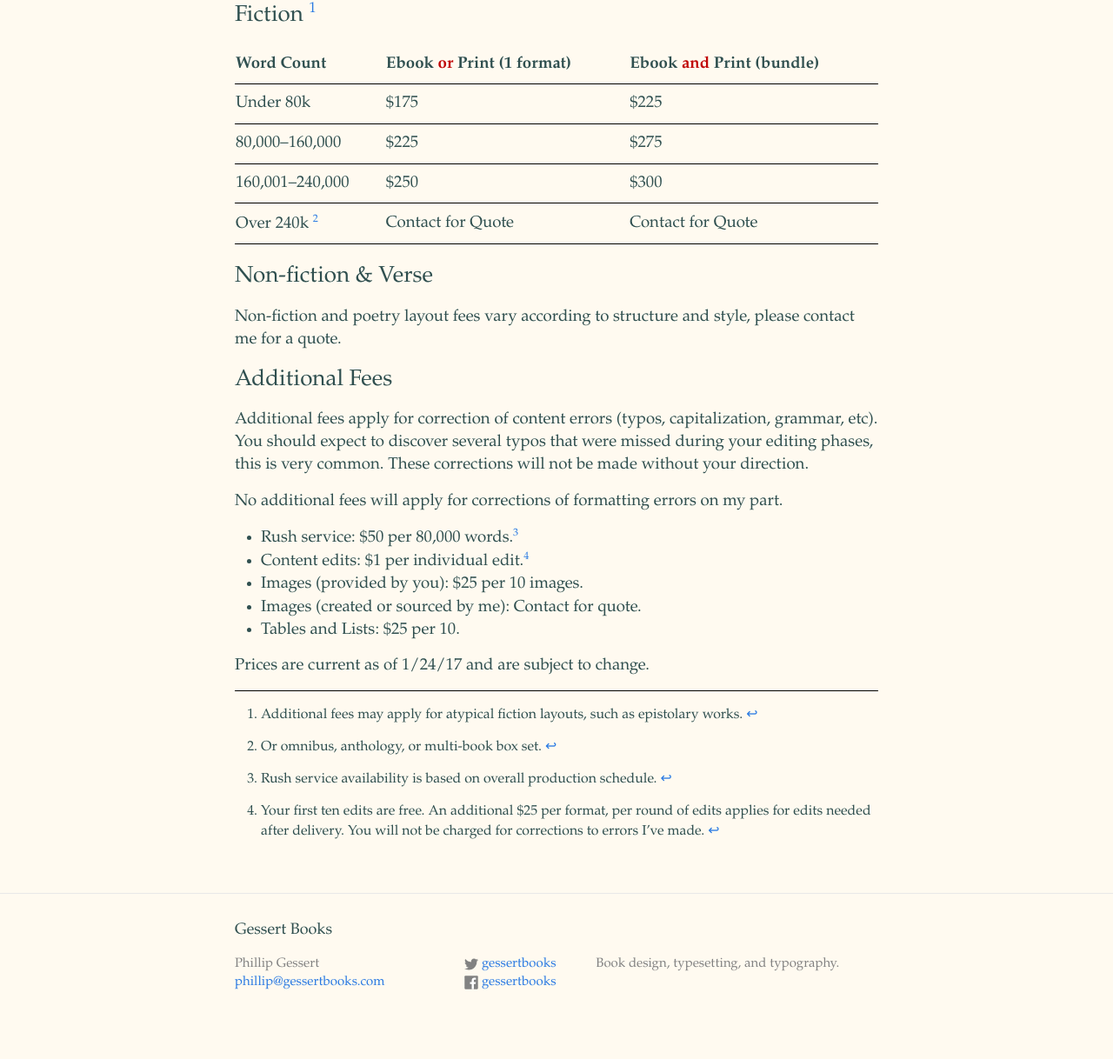
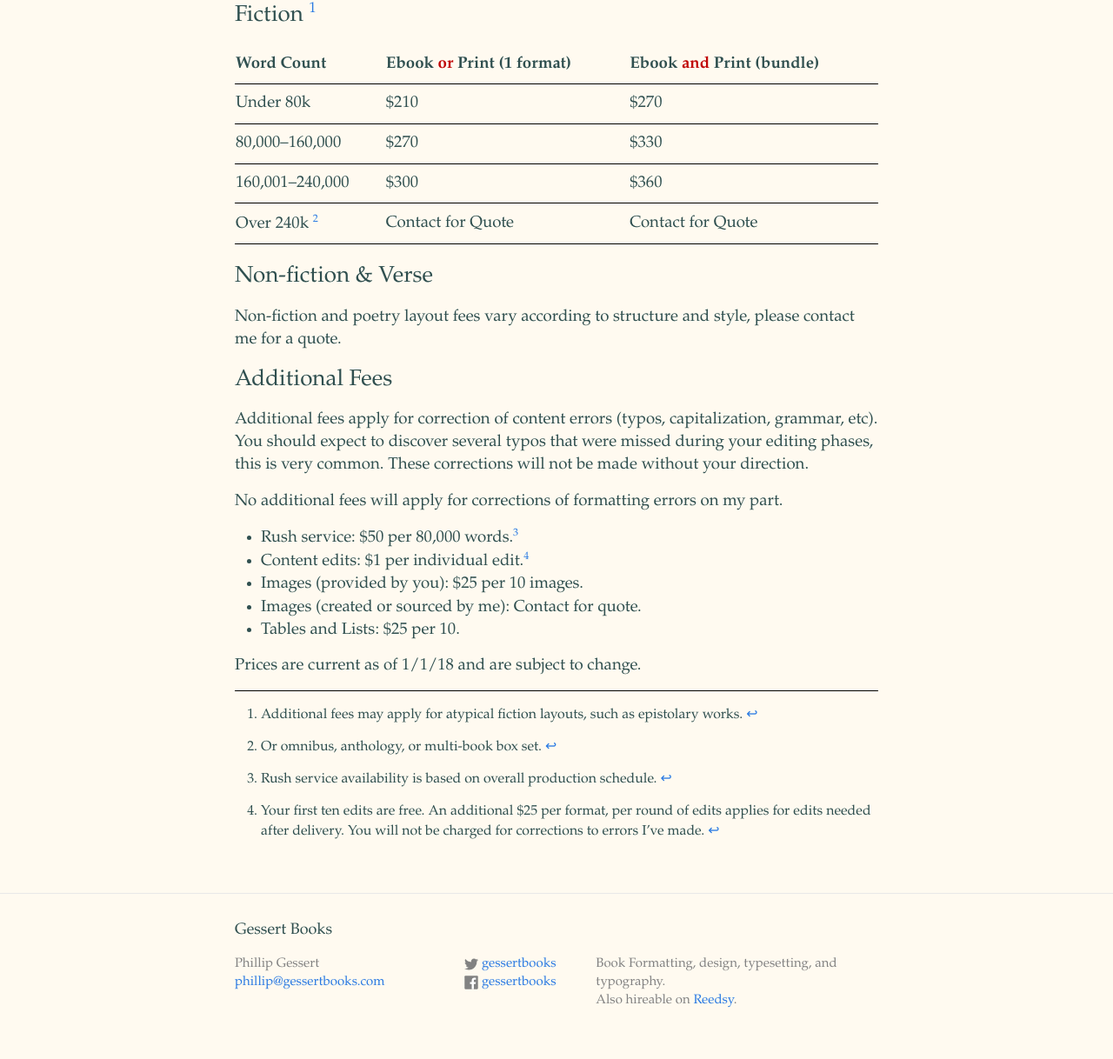
Before and after one commit to phillipgessert/phillipgessert.github.io, a Jekyll site: the page built from pricing.md, in a window 1280 px wide. Shown: the part 881-2099 px from the top of the page at 87% size. Built offline with Jekyll 4.4.1, drawn with Linux system fonts in a browser that asks for light colours.

Commit message:
2018 updates

```diff
--- a/Gemfile
+++ b/Gemfile
@@ -1,3 +1,4 @@
+source 'https://rubygems.org'
 group :jekyll_plugins do
    gem "jekyll"
    gem "jekyll-typogrify"
--- a/_config.yml
+++ b/_config.yml
@@ -9,7 +9,7 @@
 title: Gessert Books
 email: phillip@gessertbooks.com
 description: > # this means to ignore newlines until "baseurl:"
-  Book design, typesetting, and typography.
+  Book Formatting, design, typesetting, and typography.
 baseurl: "" # the subpath of your site, e.g. /blog
 url: "http://gessertbooks.com" # the base hostname & protocol for your site
 twitter_username: gessertbooks
--- a/_includes/footer.html
+++ b/_includes/footer.html
@@ -35,7 +35,7 @@
       </div>
 
       <div class="footer-col footer-col-3">
-        <p>{{ site.description }}</p>
+        <p>{{ site.description }} <br />Also hireable on <a href="https://reedsy.com/phillip-gessert" target="_blank">Reedsy</a>.</p>
       </div>
     </div>
 
--- a/pricing.md
+++ b/pricing.md
@@ -31,9 +31,9 @@ Finished files are provided as print-ready PDF.
 
 | Word Count       | Ebook **or** Print (1 format) | Ebook **and** Print (bundle) |
 | :-               | :-                            | :-                           |
-| Under 80k        | $175                          | $225                         |
-| 80,000--160,000  | $225                          | $275                         |
-| 160,001--240,000 | $250                          | $300                         |
+| Under 80k        | $210                          | $270                         |
+| 80,000--160,000  | $270                          | $330                         |
+| 160,001--240,000 | $300                          | $360                         |
 | Over 240k [^2]   | Contact for Quote             | Contact for Quote            |
 
 ### Non-fiction & Verse
@@ -53,7 +53,7 @@ No additional fees will apply for corrections of formatting errors on my part.
 - Tables and Lists: $25 per 10.
 
 
-Prices are current as of 1/24/17 and are subject to change.
+Prices are current as of 1/1/18 and are subject to change.
 
 [^1]: Additional fees may apply for atypical fiction layouts, such as epistolary works.
 
```
Also changed, not shown: index.md (+2 -2 lines).
